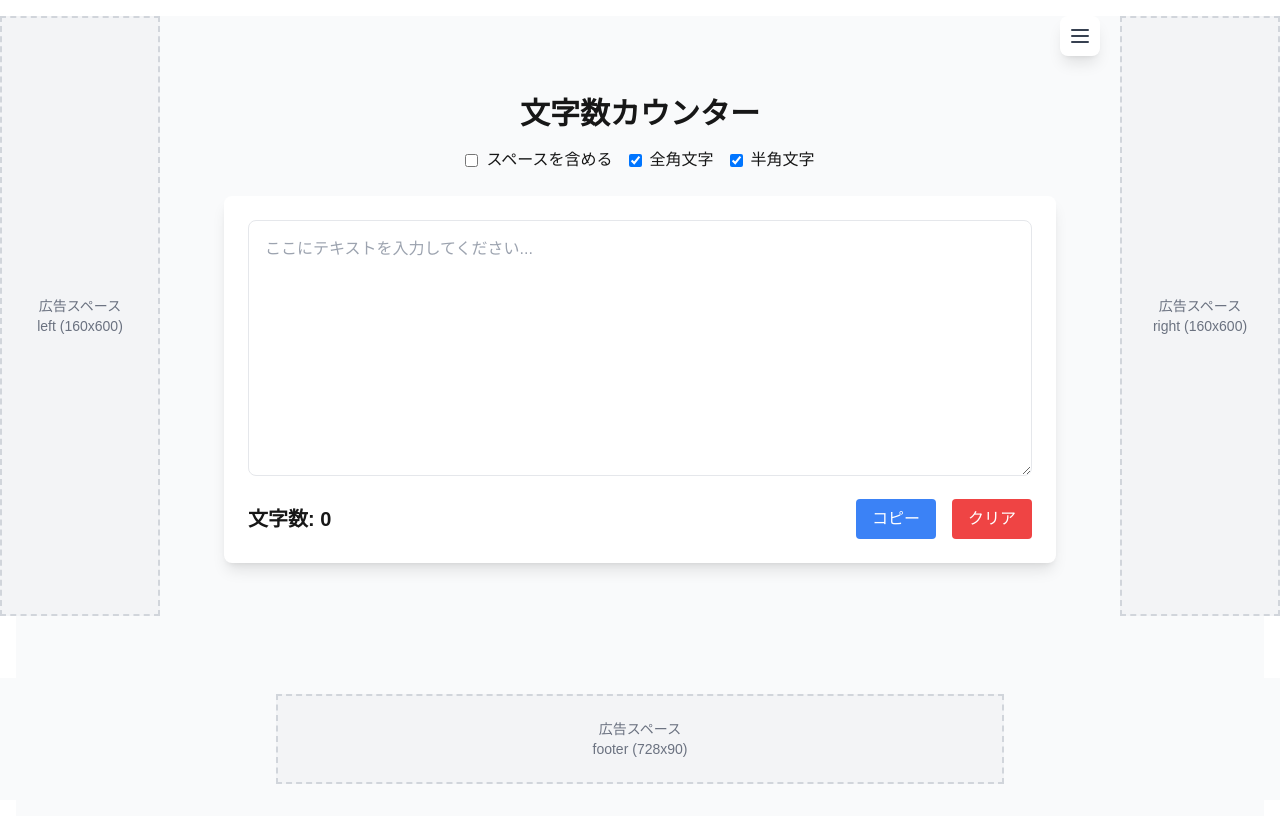
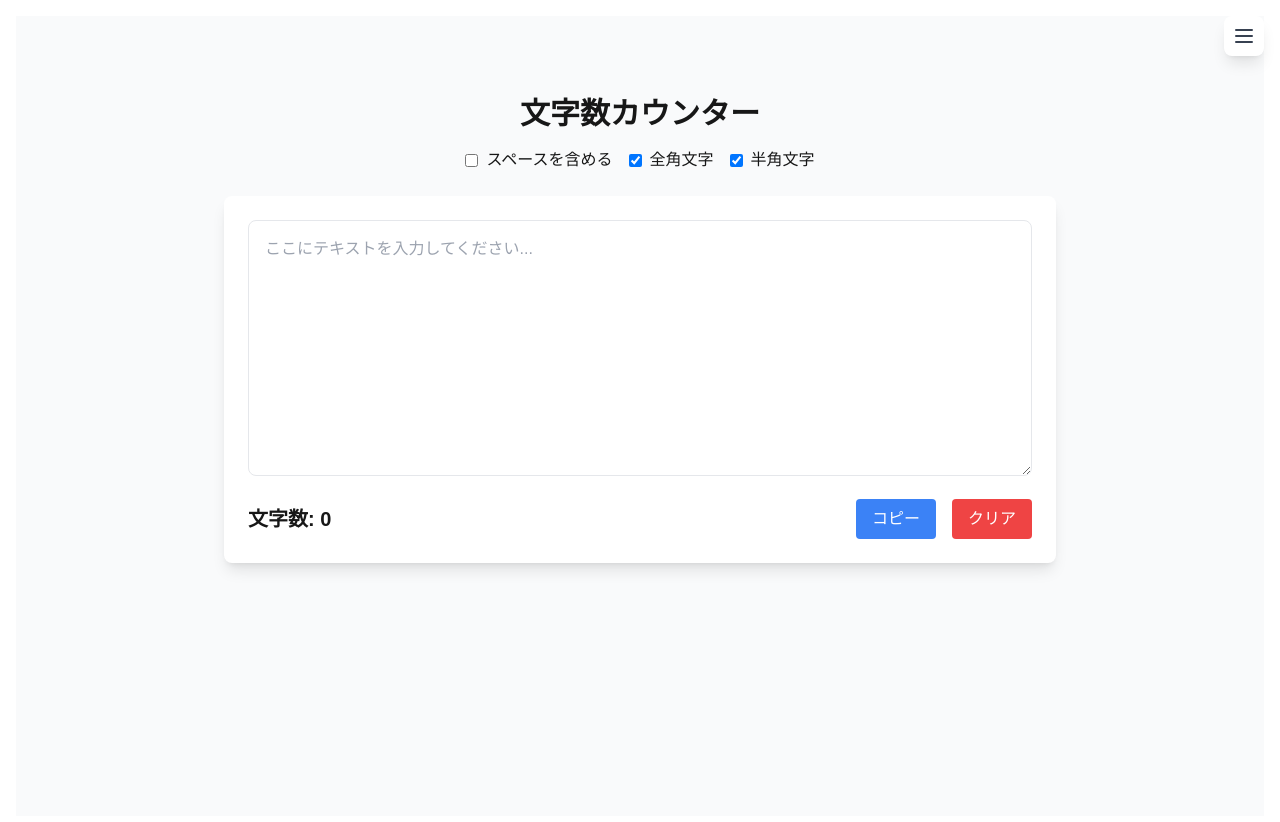
Before and after one commit to kojiro-tsuji/textcounter-app, a Next.js app: page / in a window 1280 px wide. Shown: the top 822 px of the page. Built offline with nearby package versions, Linux system fonts and the light colour scheme.

Commit message:
refactor: 広告プレースホルダーを削除

```diff
--- a/app/components/Navigation.tsx
+++ b/app/components/Navigation.tsx
@@ -18,7 +18,7 @@ export default function Navigation() {
       {/* ハンバーガーメニューボタン */}
       <button
         onClick={() => setIsOpen(!isOpen)}
-        className="fixed top-4 right-4 xl:right-[180px] z-50 bg-white p-2 rounded-lg shadow-lg hover:bg-gray-100 transition-colors"
+        className="fixed top-4 right-4 z-50 bg-white p-2 rounded-lg shadow-lg hover:bg-gray-100 transition-colors"
         aria-label="メニュー"
       >
         <svg
@@ -48,7 +48,7 @@ export default function Navigation() {
 
       {/* メニュー本体 */}
       <nav
-        className={`fixed top-16 right-4 xl:right-[180px] z-40 bg-white rounded-lg shadow-xl transform transition-transform duration-300 ${
+        className={`fixed top-16 right-4 z-40 bg-white rounded-lg shadow-xl transform transition-transform duration-300 ${
           isOpen ? 'translate-y-0 opacity-100' : '-translate-y-2 opacity-0 pointer-events-none'
         }`}
       >
--- a/app/page.tsx
+++ b/app/page.tsx
@@ -1,5 +1,4 @@
 import TextCounter from './components/TextCounter';
-import AdBanner from './components/AdBanner';
 import Layout from './components/Layout';
 import Script from 'next/script';
 
@@ -36,63 +35,11 @@ export default function Home() {
       />
 
       <div className="min-h-screen bg-gray-50">
-        <div className="flex justify-center relative">
-          {/* 左サイド広告（PCのみ） */}
-          <div className="hidden xl:block">
-            <div className="w-[160px] fixed left-0 top-0 h-screen">
-              <div className="pt-4">
-                <AdBanner
-                  position="left"
-                  width={160}
-                  height={600}
-                  className="sticky top-4"
-                />
-              </div>
-            </div>
-          </div>
-
+        <div className="flex justify-center">
           {/* メインコンテンツ */}
           <div className="w-full max-w-4xl px-4">
-            <div className="pt-16 pb-32">
+            <div className="py-16">
               <TextCounter />
-            </div>
-          </div>
-
-          {/* 右サイド広告（PCのみ） */}
-          <div className="hidden xl:block">
-            <div className="w-[160px] fixed right-0 top-0 h-screen">
-              <div className="pt-4">
-                <AdBanner
-                  position="right"
-                  width={160}
-                  height={600}
-                  className="sticky top-4"
-                />
-              </div>
-            </div>
-          </div>
-        </div>
-
-        {/* フッター広告（全デバイス） */}
-        <div className="fixed bottom-0 left-0 right-0 bg-gray-50 py-2 sm:py-4">
-          <div className="mx-auto px-4">
-            {/* モバイル用広告 */}
-            <div className="block xl:hidden">
-              <AdBanner
-                position="footer"
-                width={320}
-                height={50}
-                className="mx-auto"
-              />
-            </div>
-            {/* PC用広告 */}
-            <div className="hidden xl:block max-w-[728px] mx-auto">
-              <AdBanner
-                position="footer"
-                width={728}
-                height={90}
-                className="mx-auto"
-              />
             </div>
           </div>
         </div>
```
